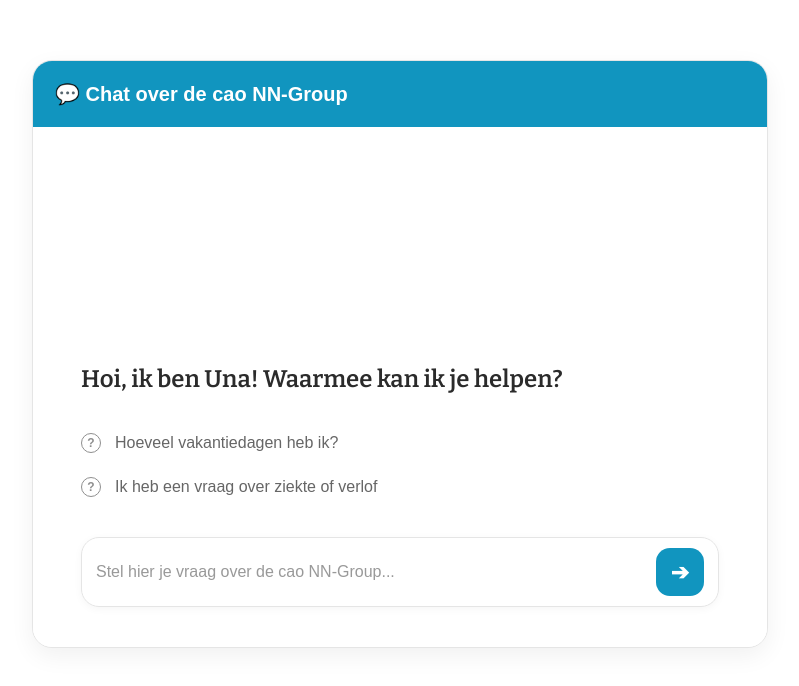
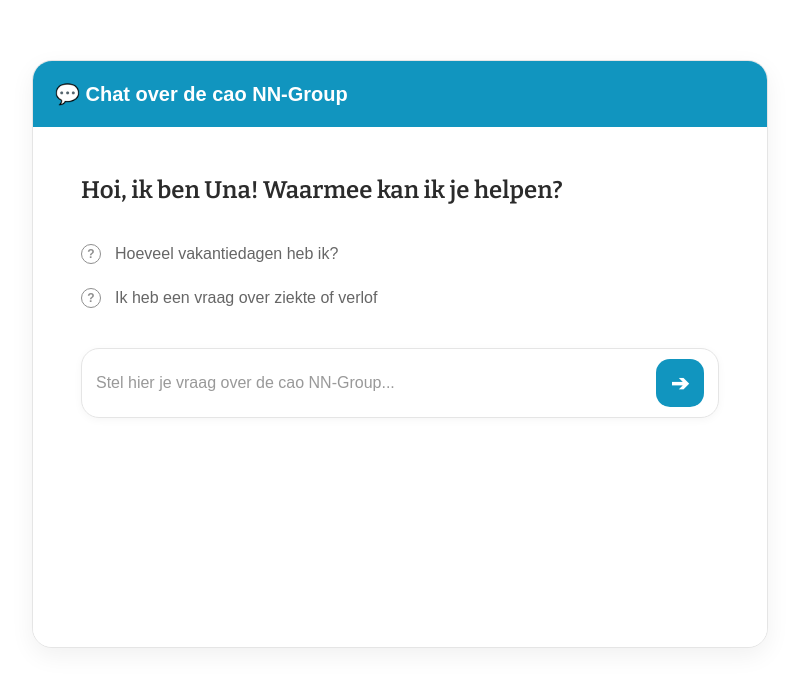
Before and after one commit to mailzenderunie/chatbot-cao-nn-group-agent-sdk, a Next.js app: page / in a window 1280 px wide. Shown: the part 104-790 px from the top of the page, without its empty margins (240-1039 px from the left). Built offline with nearby package versions, Linux system fonts and the light colour scheme.

Commit message:
Update SimpleChat.tsx
Hoogte van de chatbot iframe

```diff
--- a/components/SimpleChat.tsx
+++ b/components/SimpleChat.tsx
@@ -236,7 +236,7 @@
     background: "#ffffff",
     display: "flex",
     flexDirection: "column",
-          justifyContent: messages.length === 0 ? "flex-end" : "flex-start",
+    justifyContent: "flex-start",
   }}
 >
         {messages.length > 0 && (
```
Lines whose indentation alone changed are shown as unchanged.
